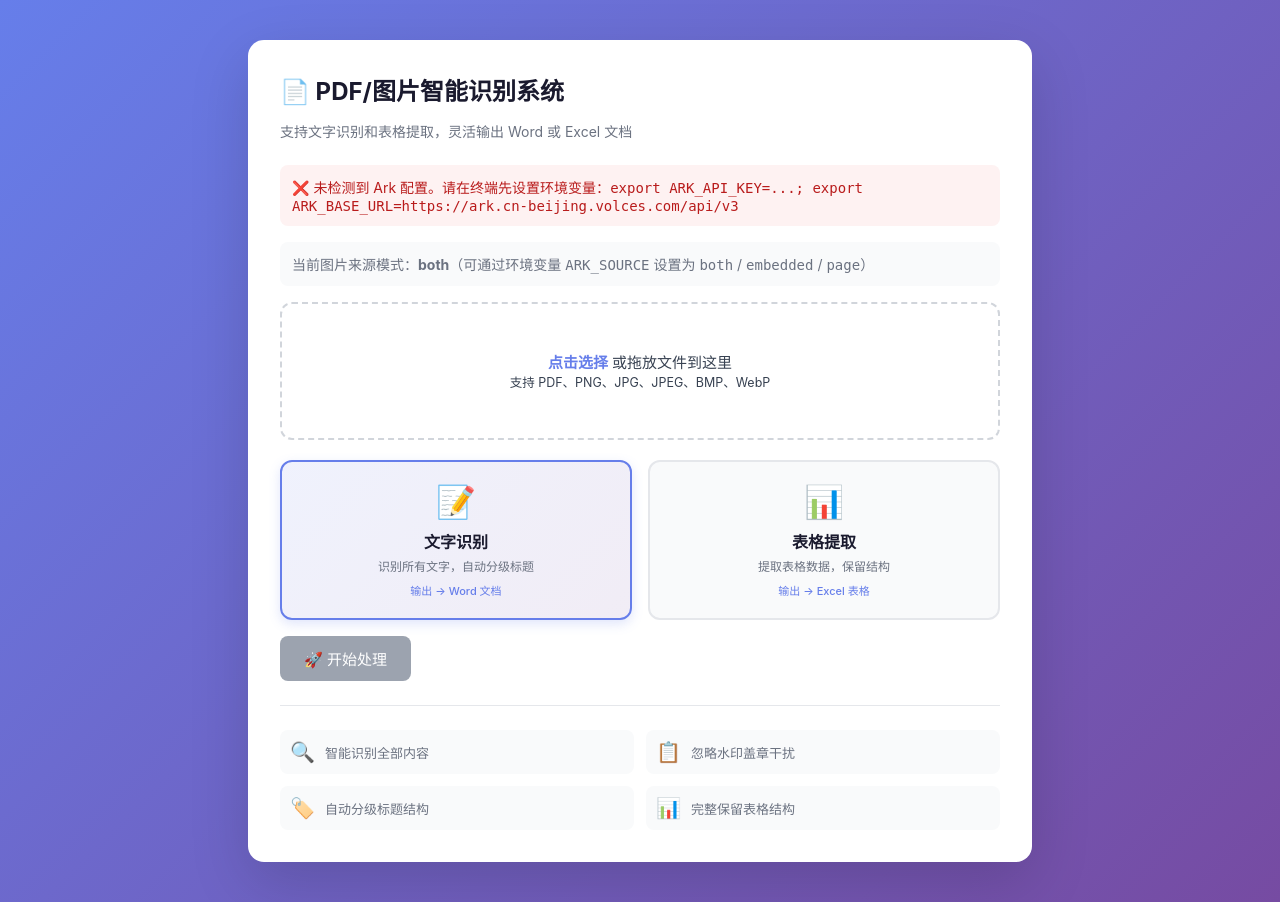
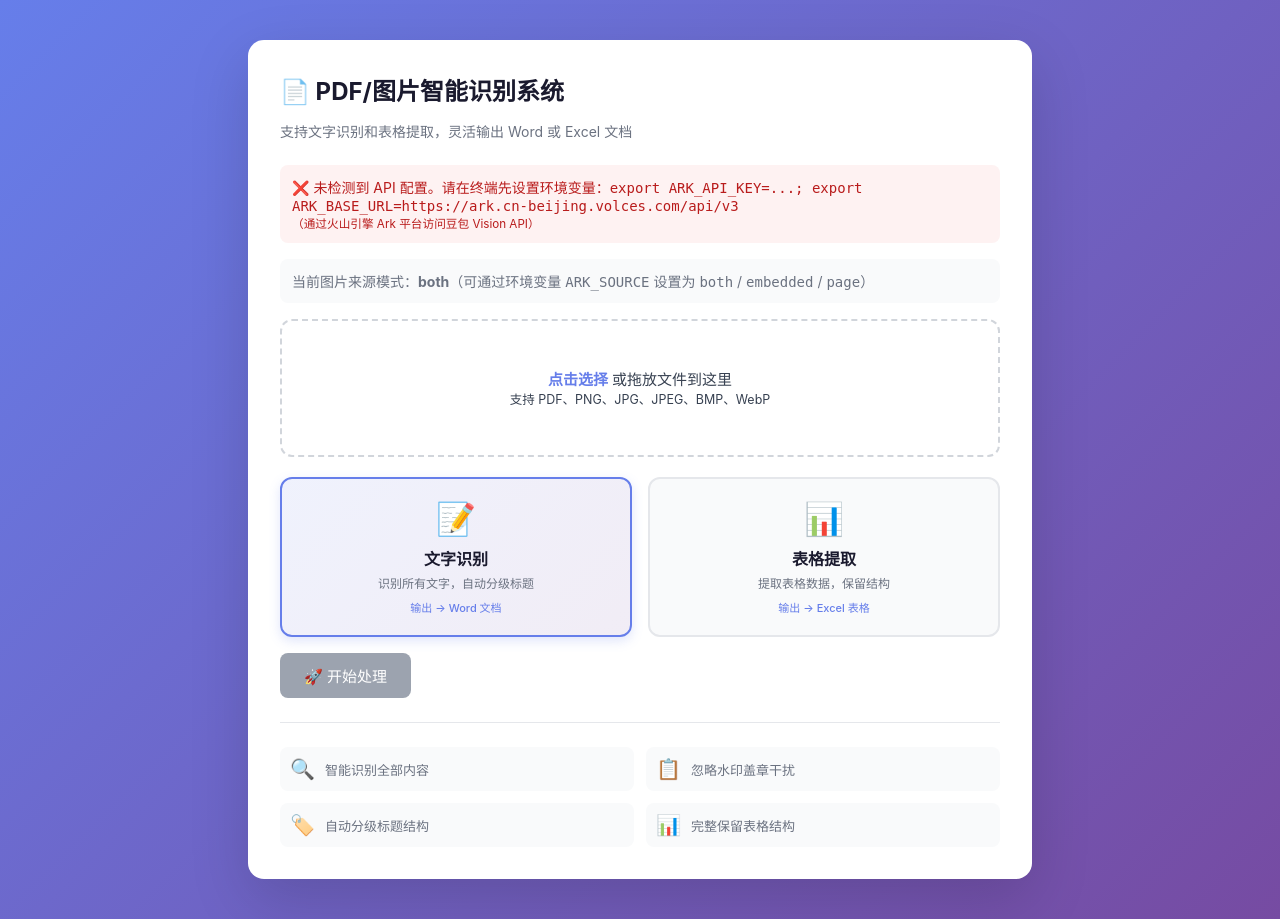
Before and after one commit to changrongjin2303/OCR-doubao--all, a Flask app: page / in a window 1280 px wide. Run offline with Flask 3, Linux system fonts and the light colour scheme.

Commit message:
优化API配置说明：将'Ark API'改为更清晰的'豆包 API'描述

```diff
--- a/app.py
+++ b/app.py
@@ -46,7 +46,7 @@ def index():
 def upload():
     if not has_ark_config():
         return (
-            "缺少 Ark API 配置，请先在终端设置 ARK_API_KEY 与 ARK_BASE_URL",
+            "缺少 API 配置，请先在终端设置 ARK_API_KEY 与 ARK_BASE_URL（通过火山引擎 Ark 平台访问豆包 API）",
             400,
         )
     files = request.files.getlist("files")
--- a/templates/index.html
+++ b/templates/index.html
@@ -177,9 +177,9 @@
     <p class="subtitle">支持文字识别和表格提取，灵活输出 Word 或 Excel 文档</p>
 
     {% if ark_ok %}
-      <div class="hint ok">✅ Ark API 已配置，可直接上传处理。</div>
+      <div class="hint ok">✅ 豆包 API 已配置，可直接上传处理。</div>
     {% else %}
-      <div class="hint error">❌ 未检测到 Ark 配置。请在终端先设置环境变量：<code>export ARK_API_KEY=...; export ARK_BASE_URL=https://ark.cn-beijing.volces.com/api/v3</code></div>
+      <div class="hint error">❌ 未检测到 API 配置。请在终端先设置环境变量：<code>export ARK_API_KEY=...; export ARK_BASE_URL=https://ark.cn-beijing.volces.com/api/v3</code><br><small>（通过火山引擎 Ark 平台访问豆包 Vision API）</small></div>
     {% endif %}
     <div class="hint">当前图片来源模式：<b>{{ source }}</b>（可通过环境变量 <code>ARK_SOURCE</code> 设置为 <code>both</code> / <code>embedded</code> / <code>page</code>）</div>
 
```
Also changed, not shown: README.md, 1 other file.
